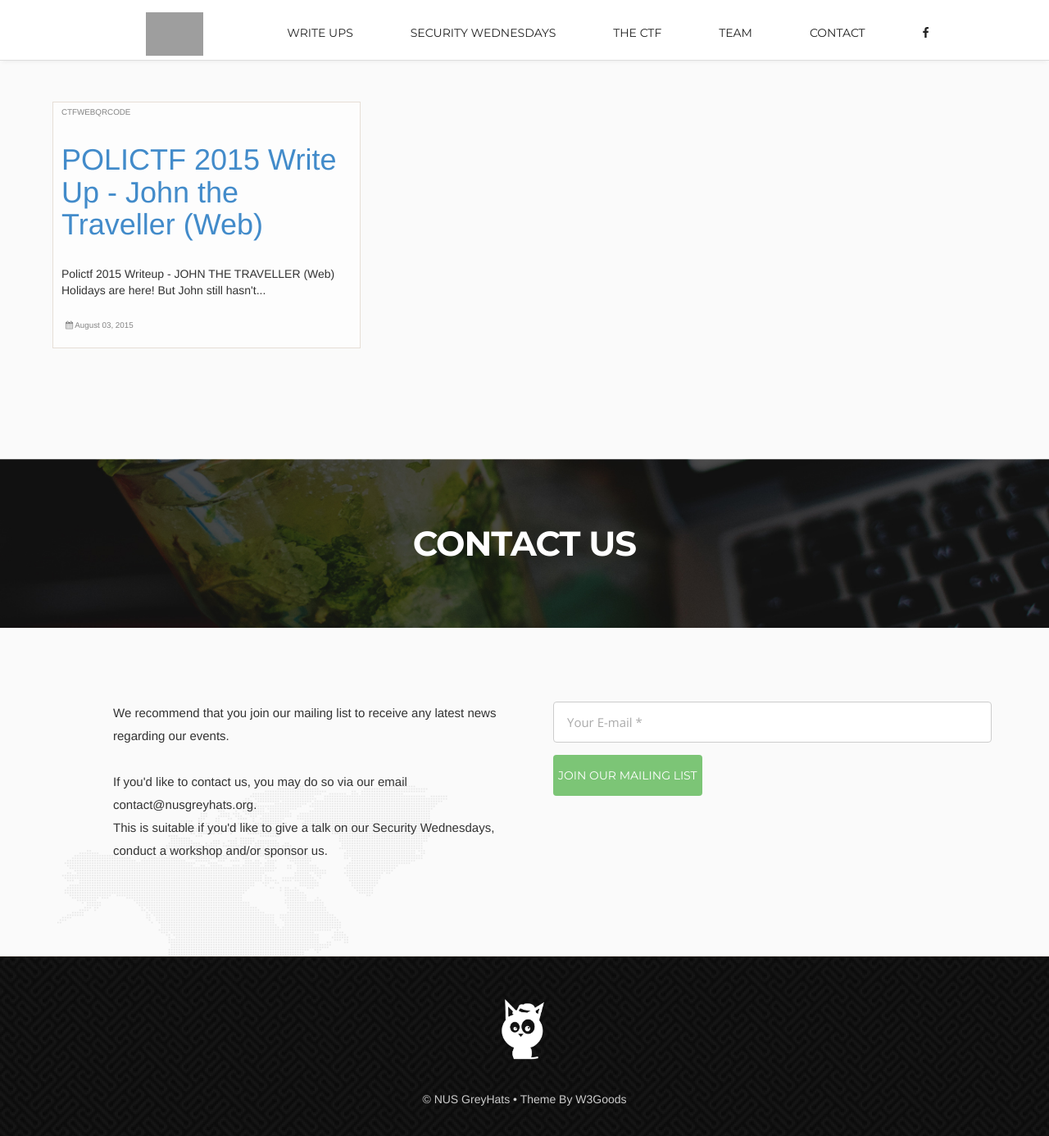
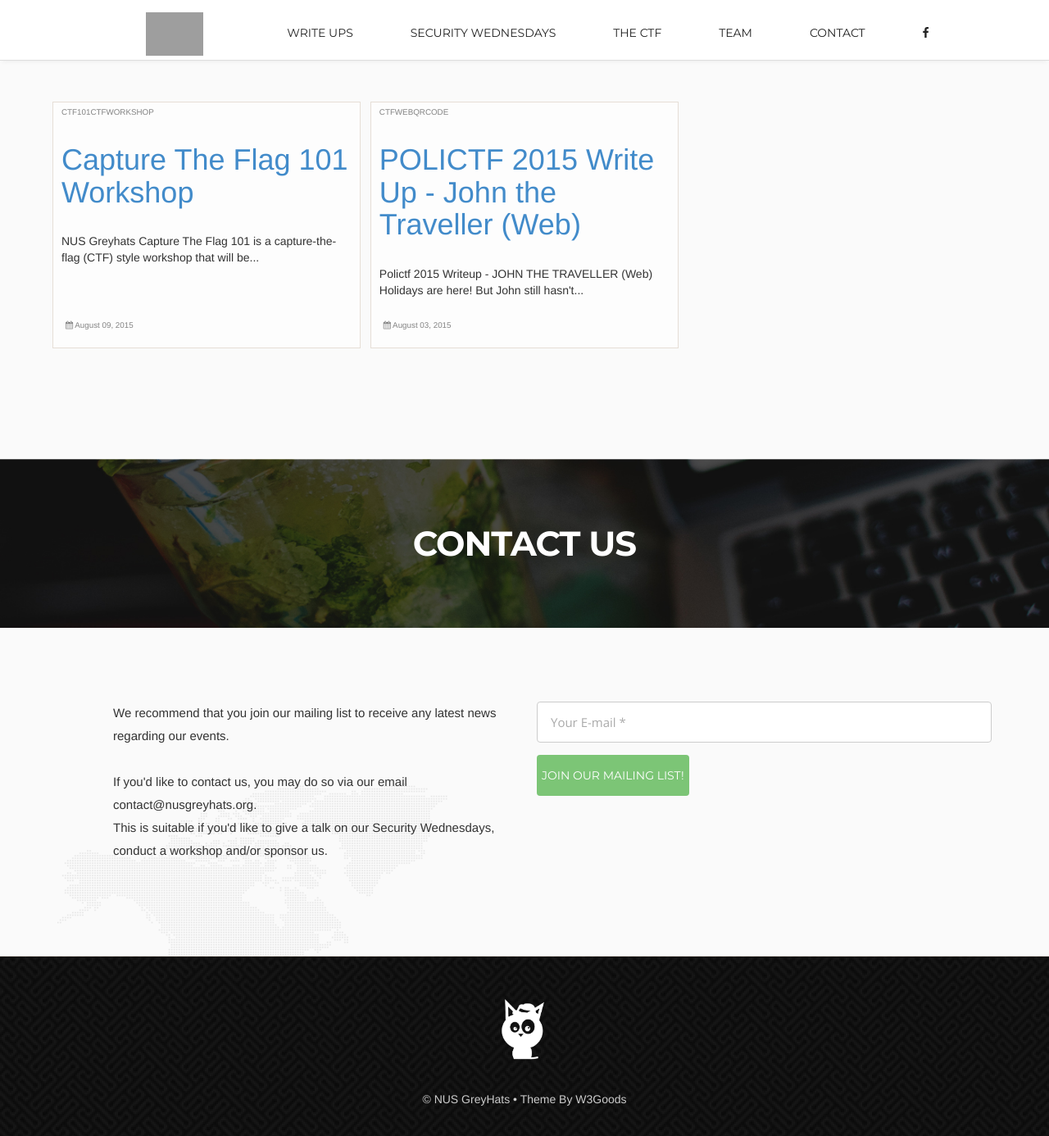
Before and after one commit to NUSGreyhats/write-ups, a Jekyll site: the page built from index.html, in a window 1280 px wide and 1386 px high. Shown: the whole window at 82% size. Built offline with Jekyll 4.4.1, drawn with Linux system fonts in a browser that asks for light colours; the list of posts is cut into pages by our own code.

Commit message:
CTF101 Post

```diff
--- a/_includes/footer.html
+++ b/_includes/footer.html
@@ -18,13 +18,22 @@
                                 This is suitable if you'd like to give a talk on our Security Wednesdays, conduct a workshop and/or sponsor us.
                             </span>
                         </div>
-                        </ul>
                     </div>
+
                     <div class="col-lg-6 col-sm-5 wow fadeInUp delay-05s">
-                        <div class="form">
-                            <input class="input-text" type="text" name="" value="Your E-mail *" onfocus="if(this.value==this.defaultValue)this.value='';" onblur="if(this.value=='')this.value=this.defaultValue;">
-                            <input class="input-btn" type="submit" value="Join our mailing list">
-                        </div>
+                        <form action="http://nusgreyhats.us11.list-manage.com/subscribe/post?u=8f709e83a574df765034bbb4e&amp;id=29f53f3efd" method="post" id="mc-embedded-subscribe-form" name="mc-embedded-subscribe-form" class="validate" target="_blank" novalidate>
+                            <div id="mc_embed_signup_scroll form">
+                                <div class="mc-field-group">
+                                    <input type="email" name="EMAIL" class="input-text required email" id="mce-EMAIL" value="Your E-mail *" onfocus="if(this.value==this.defaultValue)this.value='';" onblur="if(this.value=='')this.value=this.defaultValue;">
+                                </div>
+                                <div id="mce-responses" class="clear">
+                                    <div class="response" id="mce-error-response" style="display:none"></div>
+                                    <div class="response" id="mce-success-response" style="display:none"></div>
+                                </div>    <!-- real people should not fill this in and expect good things - do not remove this or risk form bot signups-->
+                                <div style="position: absolute; left: -5000px;"><input type="text" name="b_8f709e83a574df765034bbb4e_29f53f3efd" tabindex="-1" value=""></div>
+                                <input type="submit" value="Join our mailing list!" name="subscribe"  class="button input-btn">
+                            </div>
+                        </form>
                     </div>
                 </div>
             </section>
--- /dev/null
+++ b/_posts/2015-08-09-Capture-The-Flag-101-Workshop.md
@@ -0,0 +1,56 @@
+---
+title: Capture The Flag 101 Workshop
+homedisplay: featimg
+author: quanyang
+description: NUS GreyHats Capture The Flag 101 Workshop
+tags: [CTF101,CTF,WORKSHOP]
+category: [CTF101,CTF,WORKSHOP]
+---
+<center><img src="/img/thectf.jpg" width="50%" height="50%"></center>
+<p>
+NUS Greyhats Capture The Flag 101 is a capture-the-flag (CTF) style workshop that will be spanned over two Saturdays. Participants will learn techniques and tools to exploit software vulnerabilities to uncover secret flags hidden in various challenge. This workshop is designed to be progressive and is beginner friendly. In addition, we will have a live CTF scoreboard to show your ranking :)
+</p>
+<p>
+You can sign up for the event <a href="https://docs.google.com/forms/d/1ppvnaRWzhwuSZ60CIKem4E37eyLQMbfltEw_xmutMBU/">here</a> (while stocks last).
+</p>
+<p>
+<b>Date:</b> 15 and 22 August 2015<br>
+<b>Time:</b> 1PM - 5PM<br>
+<b>Venue:</b> School of Computing COM 1 Seminar Room 3 <br>
+(Registration from 12.30PM onwards)
+</p>
+<p>
+<b>15 August 2015</b><br>
+This session will focus on systems security which includes topics in source code auditing, representation of code as data, exploitation of insecure scripts, exploitation of format string bugs, and exploitation of memory corruption bugs.
+</p>
+
+<b>22 August 2015</b>
+This session will focus on web security which includes topics on the web environment cross site scripting, cross site request forgery, SQL injection and command injection.
+
+
+
+**********************************************************************************************************
+<h2>What to bring?</h2>
+Please bring along your laptop to complete the challenges.
+
+As with a typical CTF, it is good to come prepare with the tools needed. For CTF 101, we recommend that you have the following
+
+<ul>
+<li>A Linux environment with your favourite scripting language (such as python), binutils, gcc, and gdb installed*</li>
+<li>An SSH client</li>
+<li>Browsers such as Firefox and Chrome </li>
+<li>Browsers extension such as<br>
+<b>Cookie manager:</b> https://addons.mozilla.org/En-us/firefox/addon/cookies-manager-plus/ <br>
+<b>Tamper-data:</b> https://addons.mozilla.org/en-US/firefox/addon/tamper-data</li>
+<li>Intercepting proxy such as Burp (https://portswigger.net/burp/ )</li>
+</ul>
+
+**You may wish to install this in a virtual machine. If you do not have any virtualisation software, you may want to consider VirtualBox (https://www.virtualbox.org).
+
+**********************************************************************************************************
+
+<h2>Frequently Asked Question:</h2>
+1. I am not a student in NUS. Can I join this event?
+Yes. However, due to venue constraint, priority will be given to NUS student. Do note that this workshop will require internet access. Non-NUS student will need to source for their own internet access (eg. 3G/4G network)
+
+**********************************************************************************************************
```
